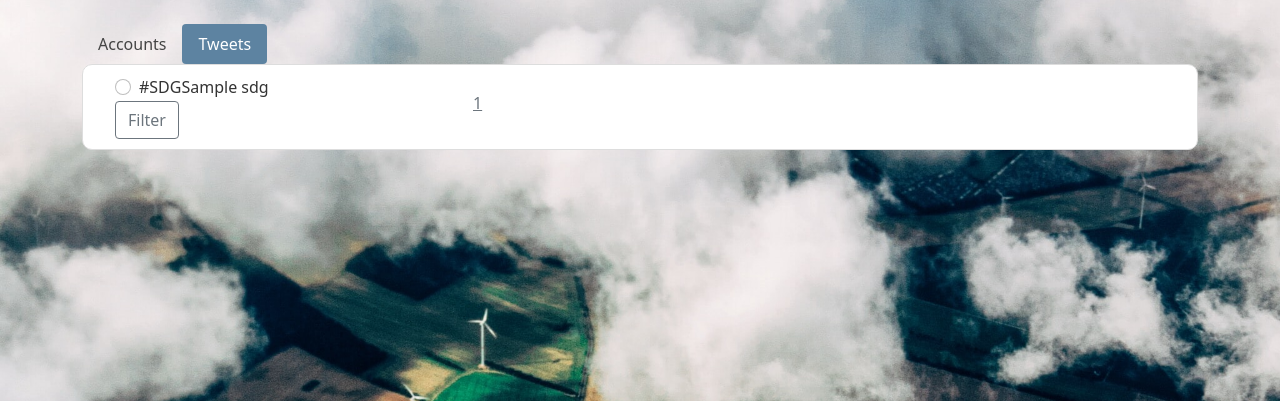
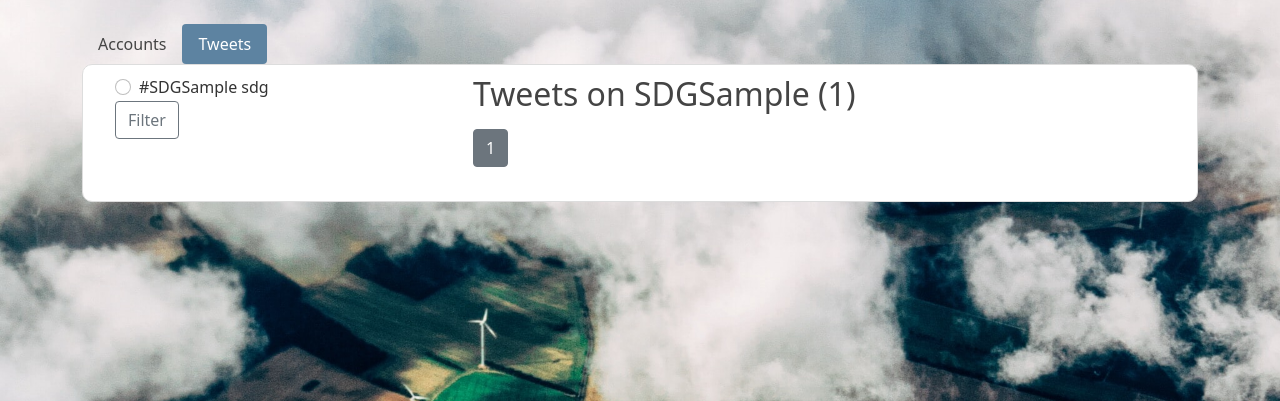
Before and after one commit to baldblad/legacy-mbaldip-TFG, a Flask app: template Web/templates/news.html in a window 1280 px wide, after a click on "Tweets". Shown: the part 56-457 px from the top of the page. Run offline with Flask 2, Linux system fonts and the light colour scheme; tables that the repository leaves empty hold one stand-in row (values such as "Sample post"); the template is opened without the code that fills it: values that come from a table or form of the project are taken from there, most other values are stand-ins (such as "Sample title", 1, 10 or a date in 2020); some libraries are stand-ins or nearby versions.

Commit message:
added descriptions news

```diff
--- a/Web/app.py
+++ b/Web/app.py
@@ -56,6 +56,10 @@ def news(tab='tweets', page=1, selSDG_tweets=None):
     if db_updated:
         print('Database upfated successfully')
 
+
+    page = request.args.get('page', 1, type=int)
+    selSDG_tweets = request.args.get('selSDG_tweets', None, type=int)
+
     # If a form is submitted
     if request.method == "POST":
 
@@ -65,9 +69,6 @@ def news(tab='tweets', page=1, selSDG_tweets=None):
         if 'tweetsCheckbox' in request.form:
             selSDG_tweets = request.form.get('tweetsCheckbox')
             tab='tweets'
-
-    page = request.args.get('page', 1, type=int)
-    selSDG_tweets = request.args.get('selSDG_tweets', None, type=int)
 
     #filter(Tweet.auth_id._in(selAuth_tweets))
     try:
--- a/Web/templates/news.html
+++ b/Web/templates/news.html
@@ -82,22 +82,30 @@
             <!-- Right panel -->
             <div class="col-sm-8">
               <!-- Content for tweets -->
-              {% if tweets %} {% for tweet in tweets.items %}
+              {% if tweets.total > 0 %}
+              <h2>Tweets on SDG{{selAuth_tweets}} ({{tweets.total}})</h2>
+              {% endif %} {% for tweet in tweets.items %}
               <blockquote class="twitter-tweet tw-align-center">
                 <a href="https://twitter.com/x/status/{{tweet.id}}"></a>
               </blockquote>
               {% endfor %}
               <!-- Pagination -->
-              <div>
-                {% for page_num in tweets.iter_pages() %} {% if page_num %}
-                <a
-                  class="btn-outline-secondary mb-4"
-                  href="{{ url_for('news', tab='tweets', page=page_num, selSDG_tweets=selAuth_tweets) }}"
-                >
-                  {{page_num}}</a
-                >
-                {% else %} ... {% endif %} {% endfor %} {% endif %}
-              </div>
+              {% for page_num in tweets.iter_pages(left_edge=1, right_edge=1,
+              left_current=1, right_current=2) %} {% if page_num %} {% if
+              tweets.page == page_num %}
+              <a
+                class="btn btn-secondary mb-4"
+                href="{{ url_for('news', tab='tweets', page=page_num, selSDG_tweets=selAuth_tweets) }}"
+              >
+                {{page_num}}</a
+              >{% else %}
+              <a
+                class="btn btn-outline-secondary mb-4"
+                href="{{ url_for('news', tab='tweets', page=page_num, selSDG_tweets=selAuth_tweets) }}"
+              >
+                {{page_num}}</a
+              >{% endif %} {% else %} ... {% endif %} {% endfor %}
+              <!-- Pagination -->
             </div>
             <!-- Right panel -->
           </div>
```
